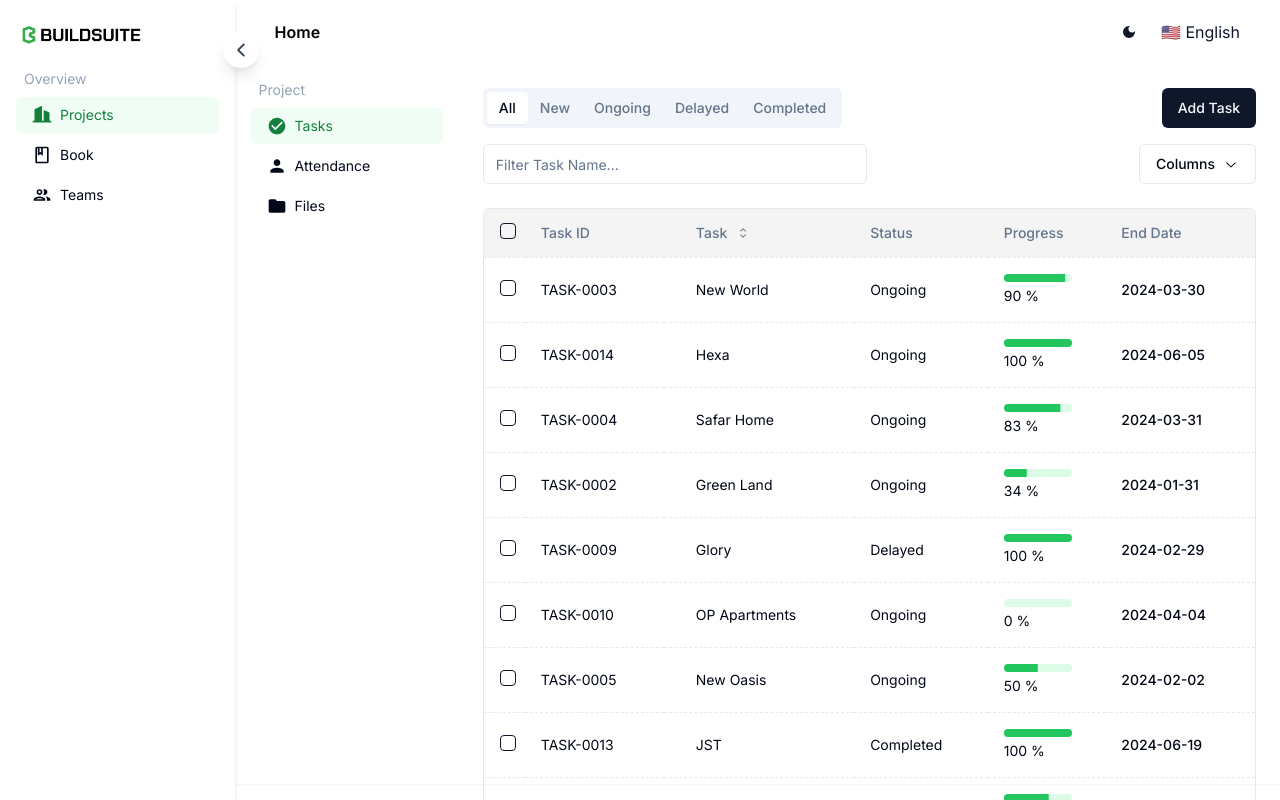
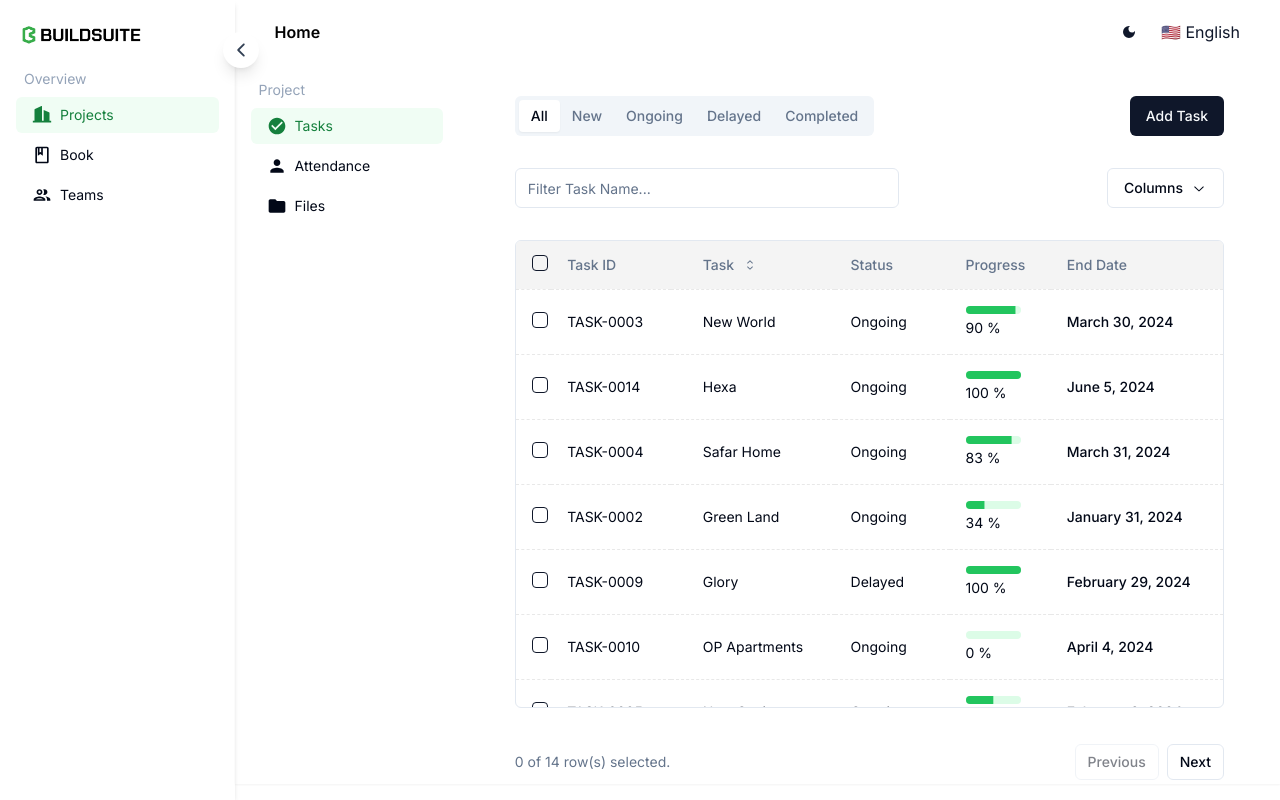
Before and after one commit to baranidharanofficial/bs-project-planning, a Next.js app: page /en/dashboard/tasks in a window 1280 px wide. Shown: the top 800 px of the page. Built offline with nearby package versions, Linux system fonts and the light colour scheme.

Commit message:
Bug Fixes

```diff
--- a/src/app/[locale]/dashboard/tasks/layout.tsx
+++ b/src/app/[locale]/dashboard/tasks/layout.tsx
@@ -22,7 +22,7 @@ export default function TaskLayout({ children }: Props) {
   const router = useRouter();
 
   return (
-    <main className=" w-full h-[90vh] flex items-center justify-between box-border shadow-sm">
+    <main className="relative w-full h-[90vh] flex items-center justify-between box-border shadow-sm">
       <div className="w-[280px] h-full p-4 relative">
         <p className="text-sm text-slate-400 mb-2 ml-2">Project {project}</p>
         <Link href="/dashboard/tasks">
--- a/src/app/[locale]/dashboard/tasks/page.tsx
+++ b/src/app/[locale]/dashboard/tasks/page.tsx
@@ -16,7 +16,7 @@ export default function TasksPage() {
   const router = useRouter();
 
   return (
-    <div>
+    <div  className="h-[90vh] w-full overflow-y-hidden px-8">
       <TaskTableDemo
         onTaskClick={() => {
           router.replace("/dashboard/tasks/task-detail");
--- /dev/null
+++ b/src/components/custom/date-format.tsx
@@ -0,0 +1,17 @@
+export function formatDate(dateString: string) {
+    const date = new Date(dateString);
+
+    // Array of month names
+    const monthNames = [
+      "January", "February", "March", "April", "May", "June",
+      "July", "August", "September", "October", "November", "December"
+    ];
+
+    // Extract the day, month, and year from the date
+    const day = date.getDate();
+    const month = monthNames[date.getMonth()];
+    const year = date.getFullYear();
+
+    // Return the formatted date
+    return `${month} ${day}, ${year}`;
+  }
--- a/src/components/custom/projects-table.tsx
+++ b/src/components/custom/projects-table.tsx
@@ -38,6 +38,7 @@ import {
 import { Tabs, TabsContent, TabsList, TabsTrigger } from "../ui/tabs"
 import { RiBuilding2Fill, RiBuilding2Line } from "react-icons/ri";
 import { Progress } from "../ui/progress";
+import { formatDate } from "./date-format";
 
 export type Project = {
     id: string
@@ -171,13 +172,13 @@ const createColumns = (onProjectClick: (projectName: string) => void): ColumnDef
         enableSorting: false,
         enableHiding: false,
     },
-    {
-        accessorKey: "id",
-        header: "Project ID",
-        cell: ({ row }) => (
-            <div className="capitalize">{row.getValue("id")}</div>
-        ),
-    },
+    // {
+    //     accessorKey: "id",
+    //     header: "Project ID",
+    //     cell: ({ row }) => (
+    //         <div className="capitalize">{row.getValue("id")}</div>
+    //     ),
+    // },
     {
         accessorKey: "project_name",
         header: ({ column }) => {
@@ -228,7 +229,14 @@ const createColumns = (onProjectClick: (projectName: string) => void): ColumnDef
         accessorKey: "expected_end_date",
         header: () => <div className="text-left">End Date</div>,
         cell: ({ row }) => {
-            return <div className="text-left font-medium">{row.getValue("expected_end_date")}</div>
+            return <div className="text-left font-medium">{formatDate(row.getValue("expected_end_date"))}</div>
+        },
+    },
+    {
+        accessorKey: "issues",
+        header: () => <div className="text-left">Issues</div>,
+        cell: ({ row }) => {
+            return <div className="text-left font-medium">2</div>
         },
     },
 ];
--- a/src/components/custom/task-table.tsx
+++ b/src/components/custom/task-table.tsx
@@ -37,6 +37,7 @@ import {
 } from "@/components/ui/table"
 import { Tabs, TabsContent, TabsList, TabsTrigger } from "../ui/tabs"
 import { Progress } from "../ui/progress"
+import { formatDate } from "./date-format"
 
 export type Task = {
   id: string
@@ -217,7 +218,9 @@ const createColumns = (onTaskClick: (TaskName: string) => void): ColumnDef<Task>
     accessorKey: "expected_end_date",
     header: () => <div className="text-left">End Date</div>,
     cell: ({ row }) => {
-      return <div className="text-left font-medium">{row.getValue("expected_end_date")}</div>
+      return <div className="text-left font-medium">
+        {formatDate(row.getValue("expected_end_date"))}
+      </div>
     },
   },
 ];
```
